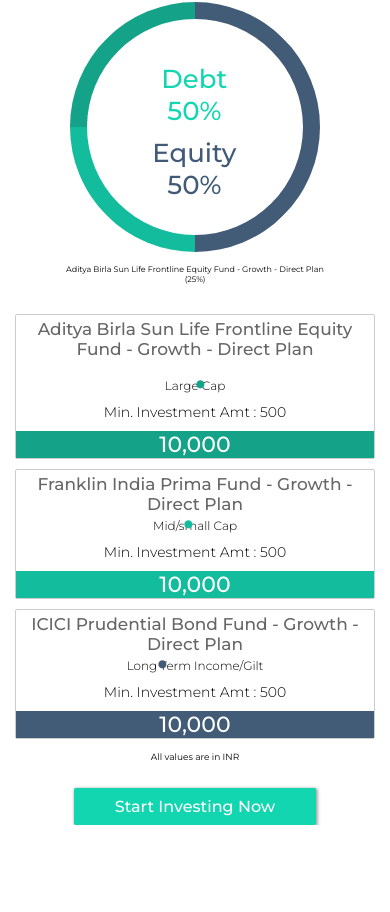
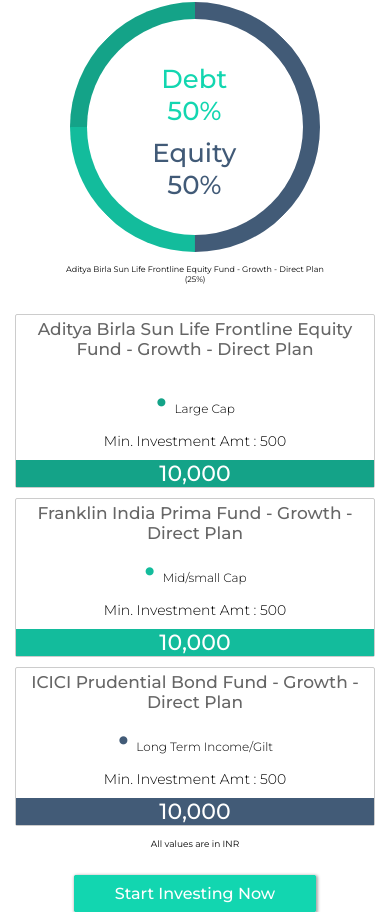
Before and after one commit to ajayvasala/Invezta, a plain HTML site: page index.html in a window 390 px wide. Shown: the part 576-1488 px from the top of the page. Before the commit the page ends 1401 px from the top, so only its background shows below. Drawn offline with Linux system fonts and the light colour scheme.

Commit message:
chnages done

```diff
--- a/style.css
+++ b/style.css
@@ -1039,19 +1039,13 @@
         font-family: 'Montserrat', sans-serif;
         font-weight: 300;
         font-size: 12px;
-        position: relative;
     }
     .equity-details-mob .large-cap::before {
         content: "\2022";
         color: #14a388;
         font-size: 36px;
         font-weight: 700;
-        display: inline-block;
-        width: 5px;
-        padding-right: 20px;
-        position: absolute;
-        left: 178px;
-        top: -18px;
+        padding-right: 5px;
     }
 
     .equity-details-mob .min {
@@ -1074,19 +1068,13 @@
         font-family: 'Montserrat', sans-serif;
         font-weight: 300;
         font-size: 12px;
-        position: relative;
     }
     .equity-details-mob .mid-cap::before {
         content: "\2022";
         color: #13bc9c;
         font-size: 36px;
         font-weight: 700;
-        display: inline-block;
-        width: 5px;
-        padding-right: 20px;
-        position: absolute;
-        left: 166px;
-        top: -18px;
+        padding-right: 5px;
     }
 
     .equity-box-mob .equity-amt-two-mob {
@@ -1101,19 +1089,14 @@
         font-family: 'Montserrat', sans-serif;
         font-weight: 300;
         font-size: 12px;
-        position: relative;
     }
     .equity-details-mob .long-term::before {
         content: "\2022";
         color: #425b77;
         font-size: 36px;
         font-weight: 700;
-        display: inline-block;
-        width: 5px;
-        padding-right: 20px;
-        position: absolute;
-        left: 140px;
-        top: -18px;
+        padding-right: 5px;
+
     }
 
     .equity-details-mob .min {
```
